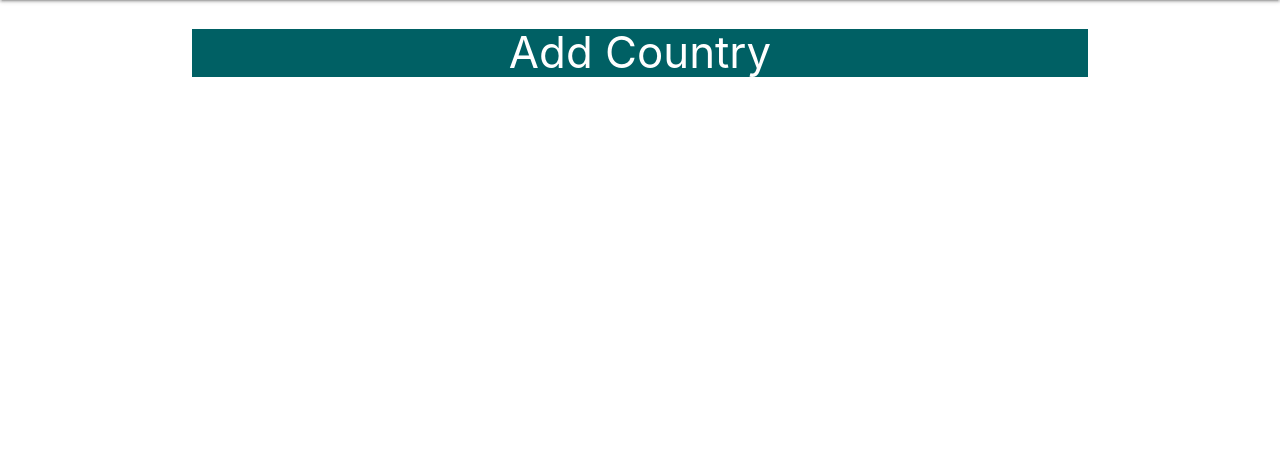
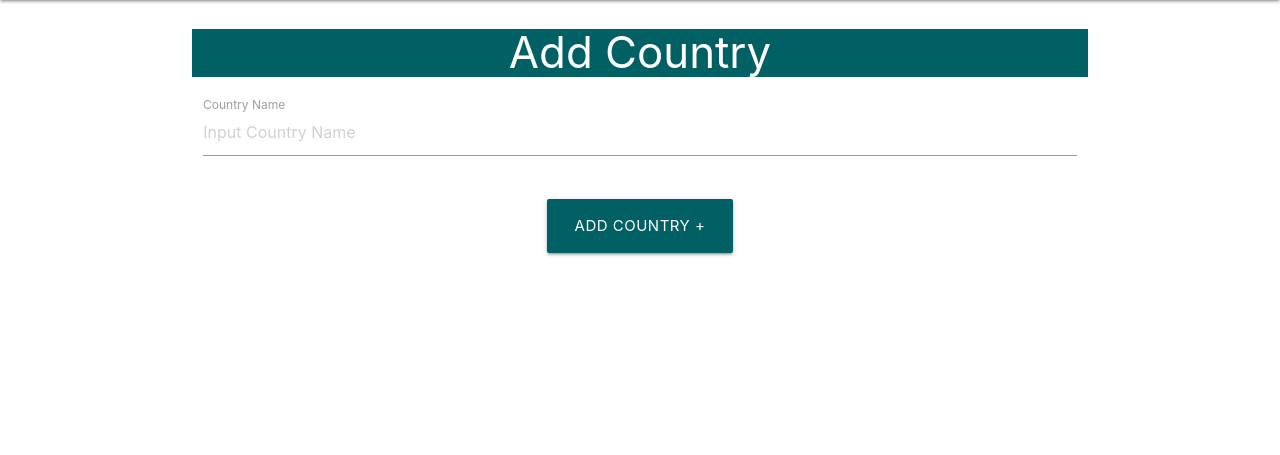
Before and after one commit to sniclasj/atletico-crud, a Flask app: page /add_country in a window 1280 px wide. Shown: the part 64-519 px from the top of the page. Run offline with Flask 2, Linux system fonts and the light colour scheme.

Commit message:
Add input field and submit button using materialize

```diff
--- a/atleticocrud/templates/add_country.html
+++ b/atleticocrud/templates/add_country.html
@@ -2,5 +2,25 @@
 {% block content %}
 <h3 class="cyan darken-4 center-align white-text">Add Country</h3>
 
+<div class="row">
+    <form class="col s12" method="POST" action="{{ url_for('add_country') }}">
+        <!-- Country Name -->
+        <div class="row">
+            <div class="input-field col s12">
+                <input placeholder="Input Country Name" name="coutnry_name" id="country_name" minlength="3"
+                    maxlength="25" type="text" class="validate" required>
+                <label for="country_name">Country Name</label>
+            </div>
+        </div>
+        <!-- Submit Button -->
+        <div class="row">
+            <div class="col s12 center-align">
+                <button type="submit" class="btn-large cyan darken-4">
+                    Add Country +
+                </button>
+            </div>
+        </div>
+    </form>
+</div>
 
 {% endblock %}
```
